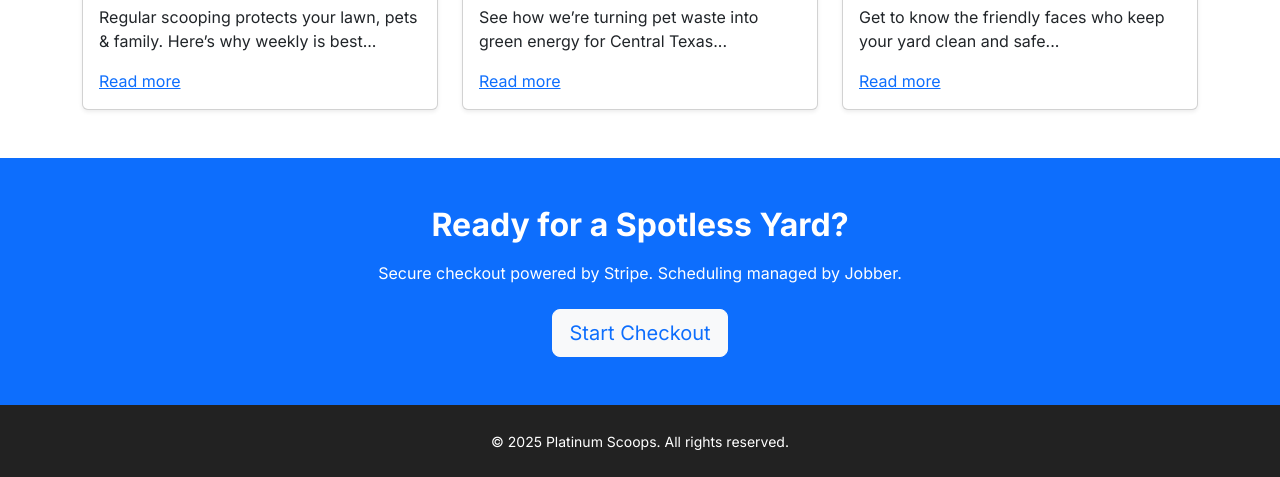
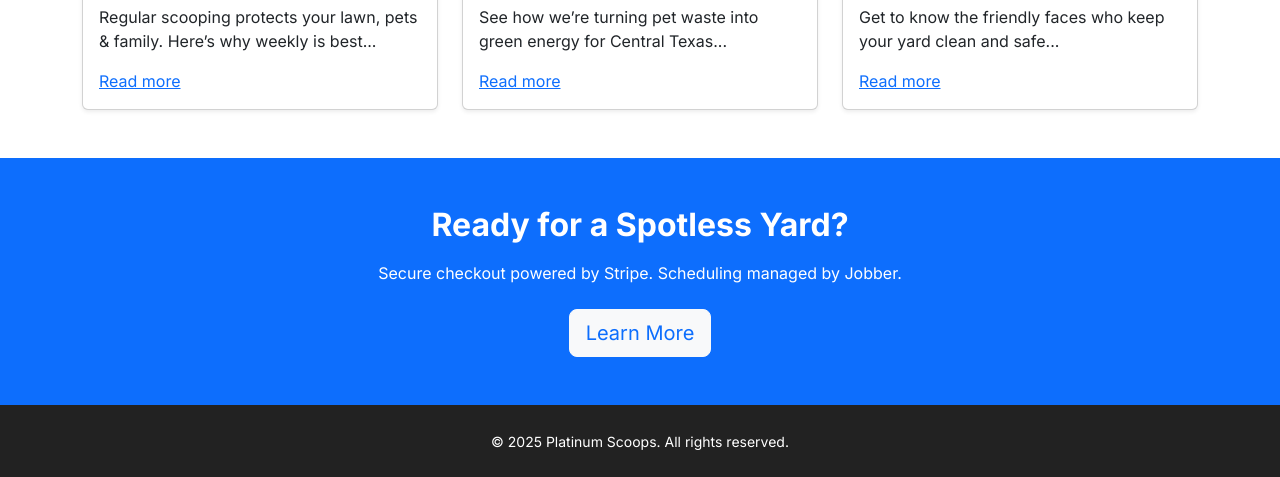
Before and after one commit to JackyeC/platinumscoops, a website: page index.html in a window 1280 px wide. Shown: the part 2619-3096 px from the top of the page. Drawn offline with nearby package versions, Linux system fonts and the light colour scheme; a script that the page names is missing.

Commit message:
Update index.html

```diff
--- a/index.html
+++ b/index.html
@@ -240,8 +240,7 @@
     <div class="container">
       <h2 class="section-title">Ready for a Spotless Yard?</h2>
       <p class="mb-4">Secure checkout powered by Stripe. Scheduling managed by Jobber.</p>
-      <button id="checkout" class="btn btn-light btn-lg text-primary">Start Checkout</button>
-    </div>
+      <a href="https://clienthub.getjobber.com/booking/29462df8-88c9-4075-aa13-000fc4c8b80c" class="btn btn-light btn-lg text-primary">Learn More</a>  </div>
   </section>
 
   <!-- FOOTER -->
```
